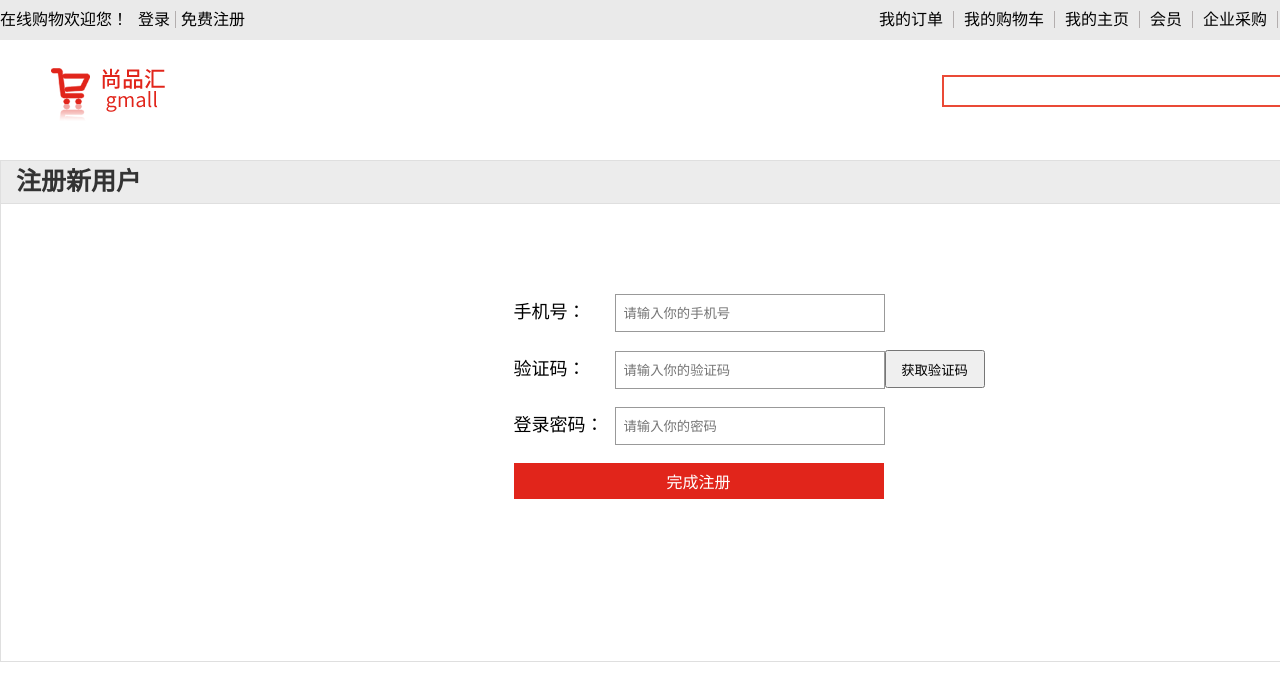
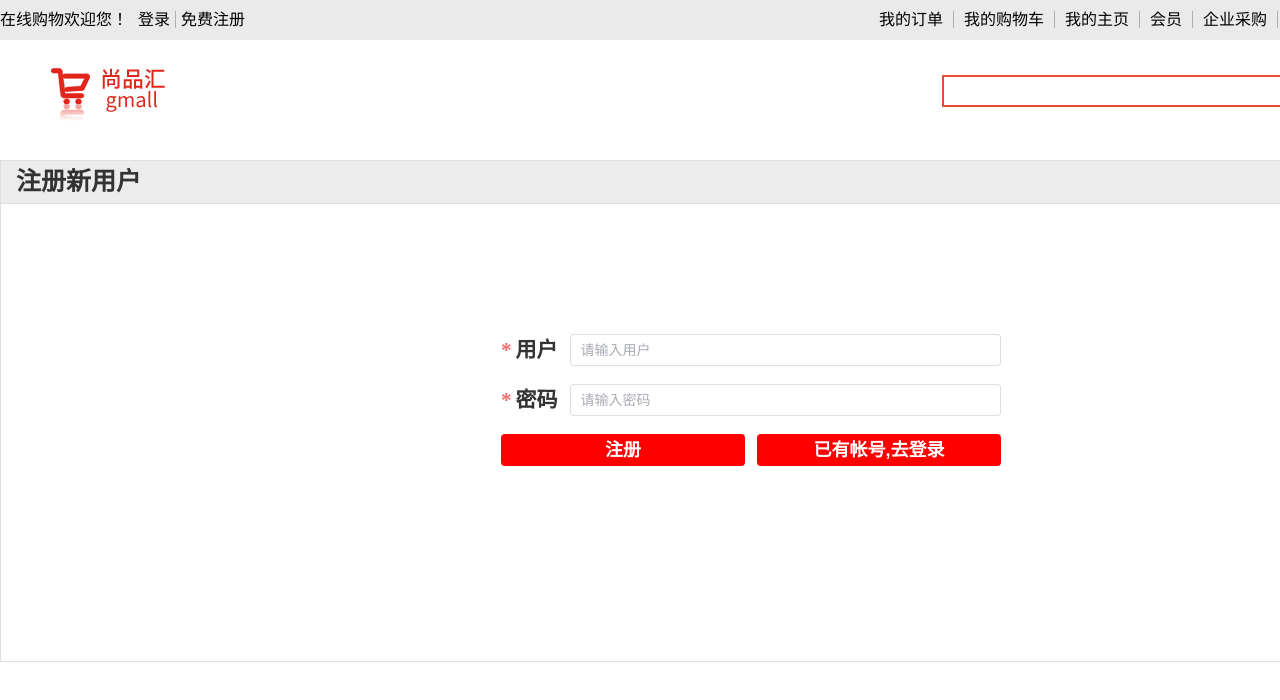
Before and after one commit to amaninakupende/WebShopping, a Vue app: page /#/register in a window 1280 px wide. Shown: the top 700 px of the page. Built offline with nearby package versions, Linux system fonts and the light colour scheme; no server answers.

Commit message:
更新注册模块，后台添加nodejs注册接口‘
q
git commit -m 更新注册模块，后台添加nodejs注册接口‘

```diff
--- a/package.json
+++ b/package.json
@@ -10,6 +10,7 @@
   },
   "dependencies": {
     "axios": "^1.2.1",
+    "element-plus": "^2.2.32",
     "less": "^4.1.3",
     "less-loader": "^11.1.0",
     "lodash": "^4.17.21",
--- a/src/App.vue
+++ b/src/App.vue
@@ -1,6 +1,20 @@
 <script setup>
+  import { onMounted } from 'vue';
   import { useRoute } from 'vue-router';
+  import { reqCategoryList } from './api/ajax';
+  import { useHomeStore } from './store/home.js';
+  import 'element-plus/dist/index.css';
+
+  const _useHomeStore = useHomeStore();
   const route = useRoute();
+
+  const getCategoryList = async () => {
+    let res = await reqCategoryList();
+    _useHomeStore.setCategoryList(res.data);
+  }
+  onMounted(() => {
+    getCategoryList();
+  })
 </script>
 
 <template>
--- a/src/api/ajax.js
+++ b/src/api/ajax.js
@@ -24,11 +24,3 @@ export const reqCartList = () => {
 export const reqAddOrUpdateShopCart = (skuId, skuNum) => {
   return Axios.post(`/cart/addToCart/${skuId}/${skuNum}`).then(res => res.data);
 }
-
-export const reqGetCode = (phone) => {
-  return Axios.get(`/user/passport/sendCode/${phone}`).then(res => res.data);
-}
-
-export const reqUserRegister = (data) => {
-  return Axios.post(`/user/passport/login`, data).then(res => res.data);
-}
--- a/src/main.js
+++ b/src/main.js
@@ -3,5 +3,6 @@ import App from './App.vue';
 import router from './router';
 import store from './store';
 import createComponent from './components';
+import ElementPlus from 'element-plus'
 
-createApp(App).use(router).use(store).use(createComponent).mount('#app');
+createApp(App).use(router).use(store).use(createComponent).use(ElementPlus).mount('#app');
--- a/src/pages/Detail/index.vue
+++ b/src/pages/Detail/index.vue
@@ -28,9 +28,7 @@ const changeSkuNum = (e) => {
 const addShopcar = async () => {
   let skuId = route.params.goodsId;
   let skuNUM = skuNum.value;
-  console.log('id---', skuId)
-  console.log('num---', skuNUM)
-  let res = await reqAddOrUpdateShopCart(skuId, skuNUM);
+  await reqAddOrUpdateShopCart(skuId, skuNUM);
   window.sessionStorage.setItem("SKUINFO", JSON.stringify(store.skuInfo));
   router.push({
     name: "addcartsuccess",
@@ -154,6 +152,7 @@ const addShopcar = async () => {
 
 <style lang="less" scoped>
 .detail {
+  margin-bottom: 20px;
   .con {
     margin: 15px auto 0;
     margin-left: 200px;
--- a/src/pages/register/index.vue
+++ b/src/pages/register/index.vue
@@ -1,59 +1,50 @@
 <script setup>
-  import { ref } from 'vue';
-  import { reqGetCode, reqUserRegister } from '../../api/ajax.js';
-  const phone = ref(null);
-  const code = ref(null);
-  const password = ref(null);
+  import { ref, reactive } from 'vue';
+  import axios from 'axios';
+  const formRef = ref(null);
 
-  //验证码
-  const getReqGetCode = async (code) => {
-    let res = await reqGetCode();
-    if(res.code === 200) {
-      alert(res.data);
-    }
+  const rules = {
+    username: { required: true, message:'请输入用户名', trigger: ['blur'] },
+    password: { required: true, message:'请输入密码', trigger: ['blur'] }
   }
-  const userRegister = () => {
+  const loginForm = ref({
+    username: '',
+    password: ''
+  })
+  const register = async () => {
+    const loginData = loginForm.value;
+    let res = await axios.post('http://127.0.0.1:3000/register', loginData);
+    const { data } = res;
+  }
+  const goReg = () => {
+    formRef.value.validate(async (err) => {
+      if(err) {
+        await register();
+      } else {
+        console.log(err);
+      }
+    })
+  }
 
-  }
 </script>
 
 <template>
+
   <div class="register-container">
     <div class="register">
       <h3>注册新用户</h3>
-      <div class="content-container">
-        <div class="content">
-          <label>手机号：</label>
-          <input
-            placeholder="请输入你的手机号"
-            v-model="phone"
-            name="phone"
-            v-validate="{ required: true, regex: /^1\d{10}$/ }"
-          />
-        </div>
-        <div class="content">
-          <label>验证码：</label>
-          <input
-            placeholder="请输入你的验证码"
-            v-model="code"
-            name="code"
-            v-validate="{ required: true, regex: /^\d{6}$/ }"
-          />
-          <button style="width:100px;height:38px" @click="getReqGetCode">获取验证码</button>
-        </div>
-        <div class="content">
-          <label>登录密码：</label>
-          <input
-            placeholder="请输入你的密码"
-            v-model="password"
-            name="password"
-            v-validate="{ required: true, regex: /^[0-9A-Za-z]{8,20}$/ }"
-          />
-        </div>
-        <div class="btn">
-          <button @click="userRegister">完成注册</button>
-        </div>
-      </div>
+      <el-form :model="loginForm" ref="formRef" :rules="rules">
+        <el-form-item label="用户" prop="username">
+          <el-input v-model="loginForm.username" placeholder="请输入用户" />
+        </el-form-item>
+        <el-form-item label="密码" prop="password">
+          <el-input v-model="loginForm.password" type="password" show-password placeholder="请输入密码" />
+        </el-form-item>
+        <el-form-item>
+          <el-button type="primary" @click="goReg">注册</el-button>
+          <el-button type="primary" >已有帐号,去登录</el-button>
+        </el-form-item>
+      </el-form>
     </div>
   </div>
 </template>
@@ -76,42 +67,25 @@
       line-height: 30.06px;
     }
 
-    .content-container {
-      padding-top: 90px;
+    /deep/.el-form {
+      width: 500px;
       margin: 0 auto;
-      width: 475px;
-      .content {
-        margin-bottom: 18px;
-        position: relative;
-        label {
-          font-size: 18px;
-          width: 96px;
-          display: inline-block;
-        }
-        input {
-          width: 270px;
-          height: 38px;
-          padding-left: 8px;
-          box-sizing: border-box;
-          margin-left: 5px;
-          outline: none;
-          border: 1px solid #999;
-        }
+      padding-top: 130px;
+
+      .el-form-item__label {
+        font-size: 21px;
+        font-weight: 700;
+        color: #333;
       }
-      .btn {
-        button {
-          outline: none;
-          width: 370px;
-          height: 36px;
-          background: #e1251b;
-          color: #fff !important;
-          display: inline-block;
-          font-size: 16px;
-          border: none;
-        }
+
+      .el-button {
+        background-color: red;
+        width: 48.80%;
+        font-size: 18px;
+        font-weight: 700;
+        border: none;
       }
     }
-
   }
 }
 </style>
--- a/src/pages/shopCart/index.vue
+++ b/src/pages/shopCart/index.vue
@@ -5,13 +5,10 @@ import { useRoute } from 'vue-router';
 const route = useRoute();
 const getReqCartList = async () => {
   let res = await reqCartList();
-  console.log('---res', res)
 }
 onMounted(() => {
   getReqCartList();
-
 })
-console.log('--route', route);
 </script>
 
 <template>
```
Also changed, not shown: 1 other file (tests, documents, lock files or other folders).
